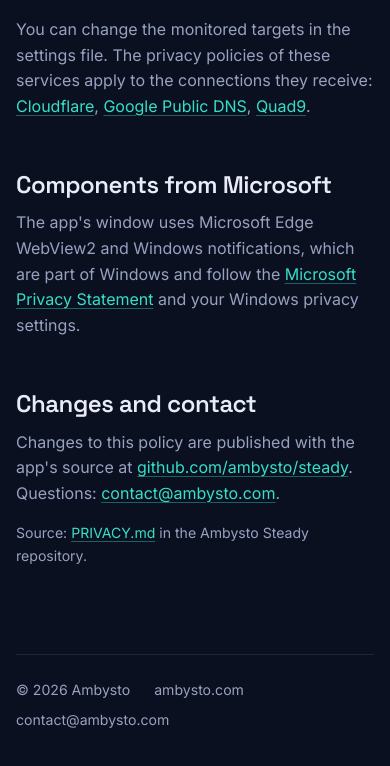
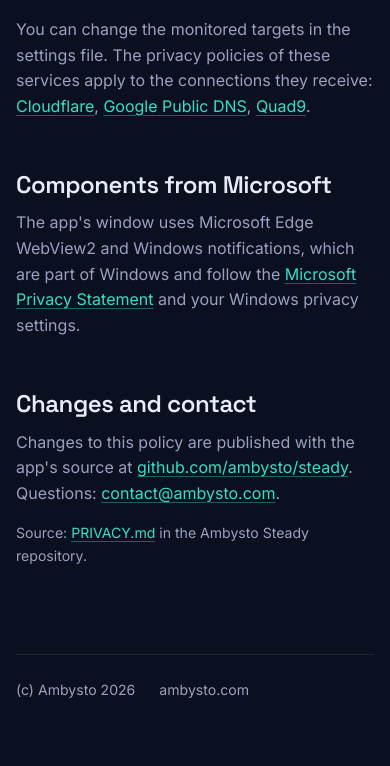
Before and after one commit to ambysto/steady, a plain HTML site: page site/privacy.html in a window 390 px wide. Shown: the part 1692-2458 px from the top of the page. Drawn offline with Linux system fonts and the light colour scheme.

Commit message:
chore(site): footer reads (c) Ambysto 2026; remove address, phone and LLC

```diff
--- a/site/privacy.html
+++ b/site/privacy.html
@@ -79,9 +79,8 @@
   </main>
 
   <footer class="legal-foot">
-    <p>© 2026 Ambysto</p>
+    <p>(c) Ambysto 2026</p>
     <p><a href="https://ambysto.com">ambysto.com</a></p>
-    <p><a href="mailto:contact@ambysto.com">contact@ambysto.com</a></p>
   </footer>
 </body>
 </html>
```
Also changed, not shown: site/index.html (+1 -1 lines).
